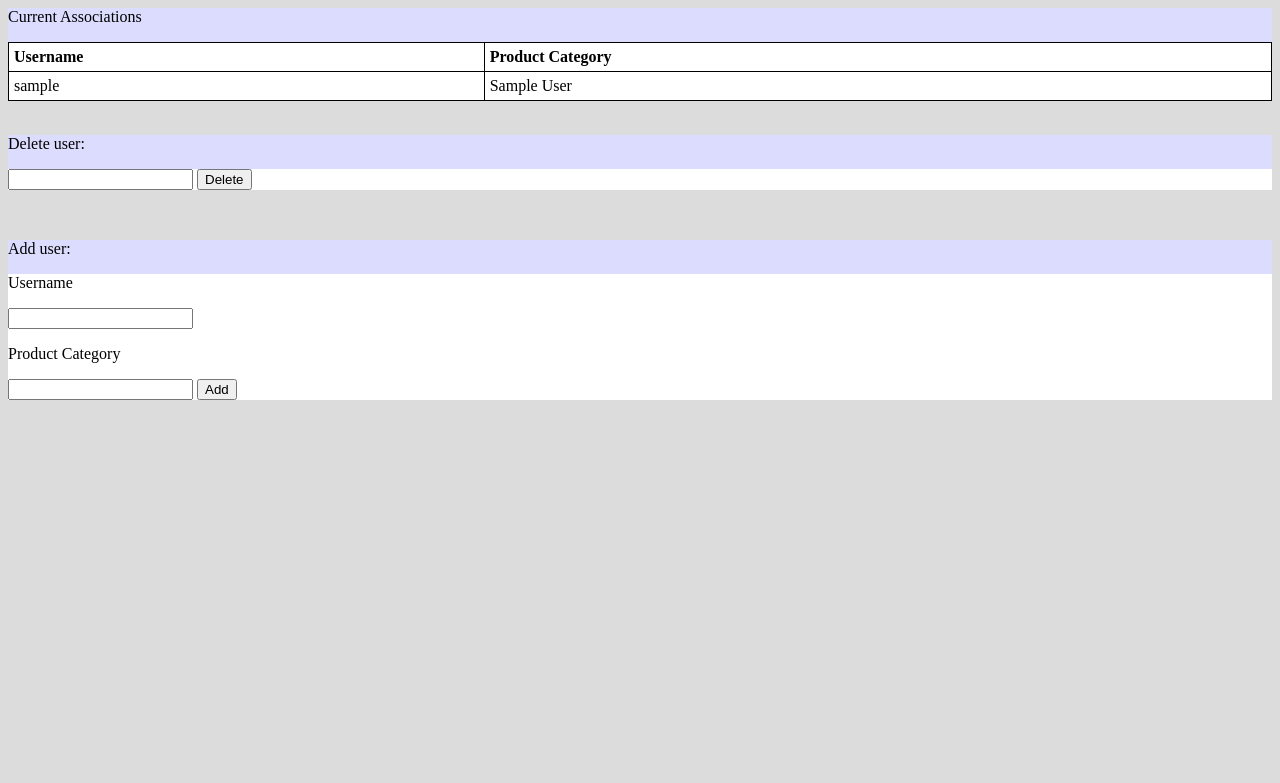
After one commit to jimmybupt/woocommerce-pos, a PHP site: page /stores/productCategory.html in a window 1280 px wide. The commit adds this page. Shown: the top 783 px of the page. Run offline with PHP 8.4, Linux system fonts and the light colour scheme; tables that the repository leaves empty or names only in its code hold one stand-in row (values such as "Sample post").

Commit message:
Merged with product category

```diff
--- a/includes/class-wc-pos-params.php
+++ b/includes/class-wc-pos-params.php
@@ -260,6 +260,11 @@ class WC_POS_Params {
 		'id'	=> 'addproduct',
 		'label' => 'Add Product',
 		'href'  => admin_url('post-new.php?post_type=product')
+	  ),
+	  array(
+		'id'	=> 'usernamecategory',
+		'label' => 'Categories',
+		'href'  => 'wp-content/plugins/woocommerce-pos/includes/stores/productCategory.html'
 	  )
     ));
 
--- /dev/null
+++ b/includes/stores/productCategory.html
@@ -0,0 +1,48 @@
+
+<html>
+<head>
+<link rel="stylesheet" type = "text/css" href = "style.css">
+<script src="productCategory.js"></script>
+</head>
+<body>
+
+<!--initial load of the table -->
+<script>
+printTable();
+</script>
+<div class = "title">
+<p>Current Associations</p>
+
+<div id="tableView" class = "box"><b>Loading table...</b></div>
+</div>
+</br>
+<div class = "title">
+
+<p>Delete user:</p>
+
+<div class = "box">
+<form id="deleteRow">
+	<input type="text" id="deleteUName" name="deleteUName">
+	<input type="button" value="Delete" onclick="deleteRow()">
+</form>
+</div>
+</div>
+</br>
+<div class = "title">
+
+<p>Add user:</p>
+
+<div class = "box">
+<form id="addRow">
+	<p>Username</p>
+	<input type="text" id="addUName" name="addUName">
+</br>
+<p>Product Category</p>
+
+	<input type="text" id="addCName" name="addCName">
+	<input type="button" value="Add" onclick="addRow()">
+</form>
+</div>
+</div>
+</body>
+</html>
--- /dev/null
+++ b/includes/stores/style.css
@@ -0,0 +1,14 @@
+div.title {background-color: rgb(220,220,255);
+	margin: 0px;
+	padding: 0px;}
+
+div.box {
+	margin: 10px:10px;
+	padding: 10px:10px;
+	background-color: white;
+	buffer: 10px;
+}
+
+body {
+	background-color: rgb(220,220,220);
+}
--- /dev/null
+++ b/includes/stores/viewTable.php
@@ -0,0 +1,47 @@
+<!DOCTYPE html>
+<html>
+<head>
+<style>
+table {
+    width: 100%;
+    border-collapse: collapse;
+}
+
+table, td, th {
+    border: 1px solid black;
+    padding: 5px;
+}
+
+th {text-align: left;}
+</style>
+</head>
+<body>
+
+<?php
+
+
+$con = mysqli_connect('localhost','root','root','pos');
+if (!$con) {
+    die('Could not connect: ' . mysqli_error($con));
+}
+
+$sql="SELECT * FROM username_store";
+$result = mysqli_query($con,$sql);
+
+echo "<table>
+<tr>
+<th>Username</th>
+<th>Product Category</th>
+
+</tr>";
+while($row = mysqli_fetch_array($result)) {
+    echo "<tr>";
+    echo "<td>" . $row['username'] . "</td>";
+    echo "<td>" . $row['storename'] . "</td>";
+    echo "</tr>";
+}
+echo "</table>";
+mysqli_close($con);
+?>
+</body>
+</html>
```
Also changed, not shown: includes/stores/addRow.php (added, +17 -0 lines), includes/stores/deleteRow.php (added, +15 -0 lines), includes/stores/productCategory.js (added, +79 -0 lines).
